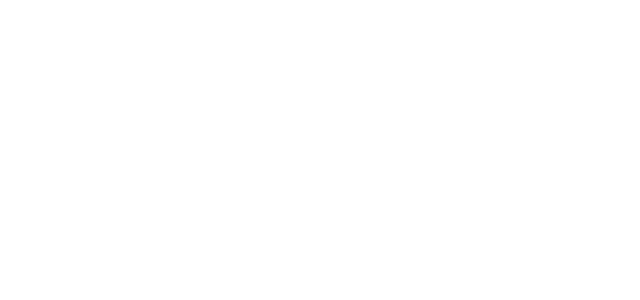
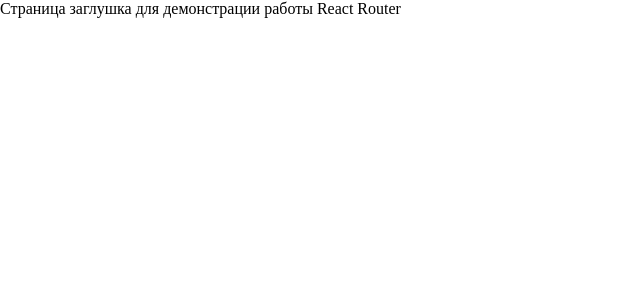
Before and after one commit to EHoTiNKA/OnlineMarketGraduateProject, a React (Vite) app: page /about-us in a window 1280 px wide. Before the commit this address had no page. Shown: the top 300 px of the page, without its empty margins (0-640 px from the left). Built offline with nearby package versions, Linux system fonts and the light colour scheme.

Commit message:
заглушка для страниц

```diff
--- a/src/App.jsx
+++ b/src/App.jsx
@@ -9,6 +9,7 @@
 
 import GeneralPage from "./pages/GeneralPage";
 import AdminPage from "./pages/AdminPage";
+import Zaglushka from "./pages/Zaglushka";
 
 function App() {
   return (
@@ -17,6 +18,7 @@
         <Routes>
           <Route path="/" element={<GeneralPage />} />
           <Route path="/admin" element={<AdminPage />} />
+          <Route path="/about-us" element={<Zaglushka />} />
         </Routes>
       </div>
     </Router>
--- /dev/null
+++ b/src/pages/Zaglushka.jsx
@@ -0,0 +1,11 @@
+import './styles/Zaglushka.css'
+
+const Zaglushka = () => {
+    return(
+        <div className="asdasd">
+            Страница заглушка для демонстрации работы React Router
+        </div>
+    );
+};
+
+export default Zaglushka;
--- a/src/widgets/GeneralHeader.jsx
+++ b/src/widgets/GeneralHeader.jsx
@@ -206,7 +206,7 @@
             <p className="headerMoreInfoModalLinkText">Лизинг</p>
           </a>
           <a
-            href="/about/"
+            href="/about-us/"
             rel="nofollow"
             className="headerMoreInfoModalLink headerMoreInfoModalLink-consultingCenter"
             aria-label="Перейти на страницу о нас"
```
Also changed, not shown: src/pages/styles/Zaglushka.css (added).
